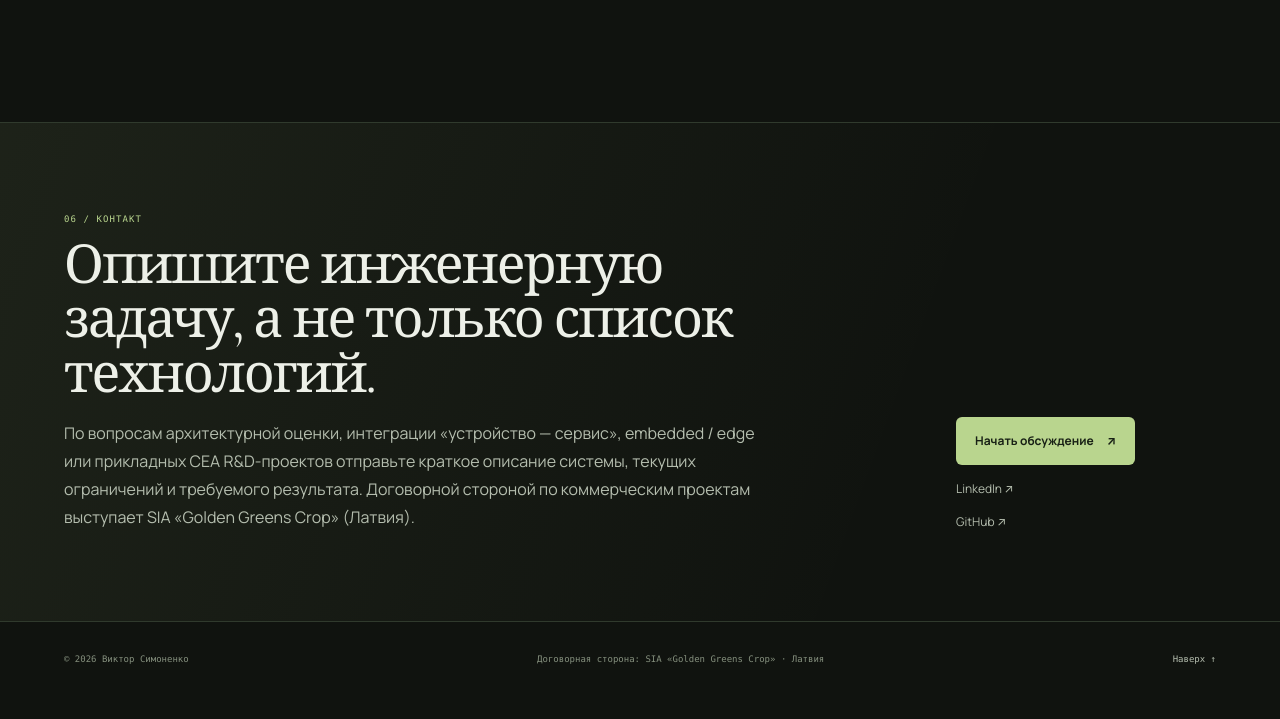
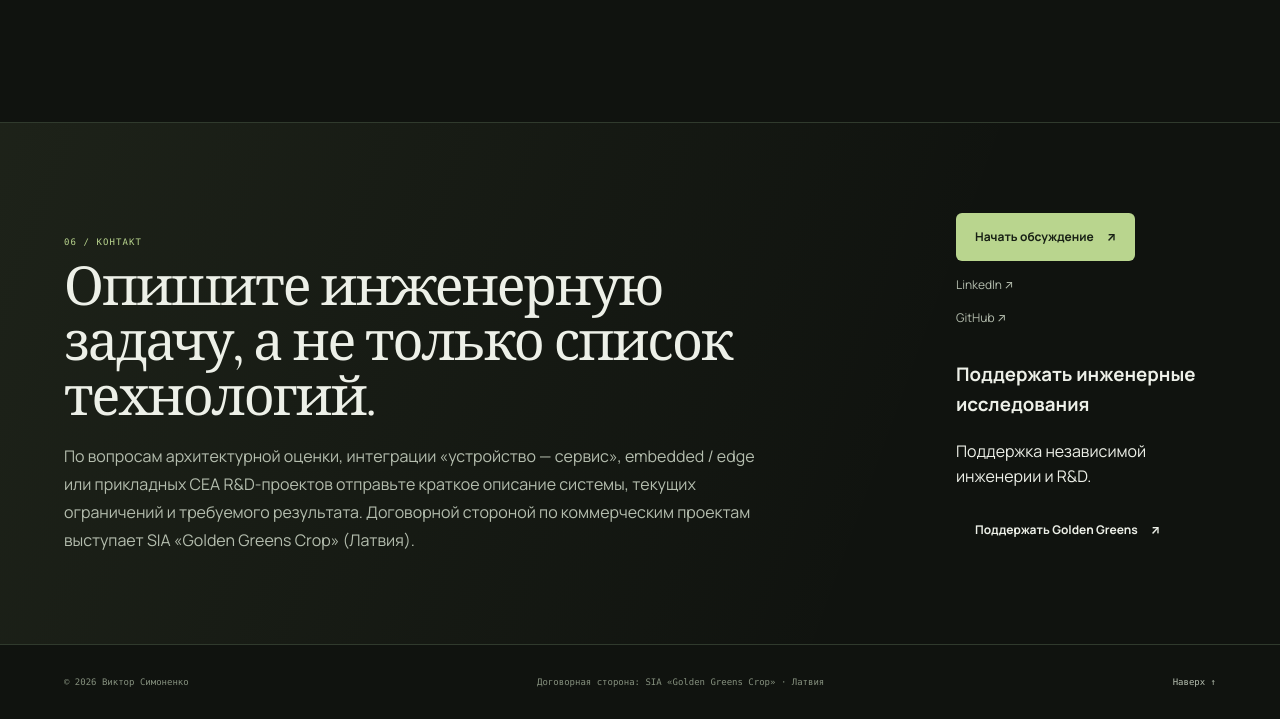
Before and after one commit to VitoOG/Landingpage, a plain HTML site: page ru/index.html in a window 1280 px wide. Shown: the part 6063-6782 px from the top of the page. Before the commit the page ends 6759 px from the top, so only its background shows below. Drawn offline with nearby package versions, Linux system fonts and the light colour scheme.

Commit message:
Add Buy Me a Coffee support CTA

```diff
--- a/ru/index.html
+++ b/ru/index.html
@@ -340,6 +340,11 @@
           <a class="button button-primary" href="mailto:viksim1221@gmail.com?subject=Engineering%20project%20inquiry">Начать обсуждение <span aria-hidden="true">↗</span></a>
           <a href="https://www.linkedin.com/in/viktors-simonenko" target="_blank" rel="noopener noreferrer">LinkedIn <span aria-hidden="true">↗</span></a>
           <a href="https://github.com/vitoog" target="_blank" rel="noopener noreferrer">GitHub <span aria-hidden="true">↗</span></a>
+          <div class="support-card">
+            <h3>Поддержать инженерные исследования</h3>
+            <p>Поддержка независимой инженерии и R&amp;D.</p>
+            <a class="button button-support" href="https://buymeacoffee.com/goldengreens" target="_blank" rel="noopener noreferrer">Поддержать Golden Greens <span aria-hidden="true">↗</span></a>
+          </div>
         </div>
       </div>
     </section>
```
